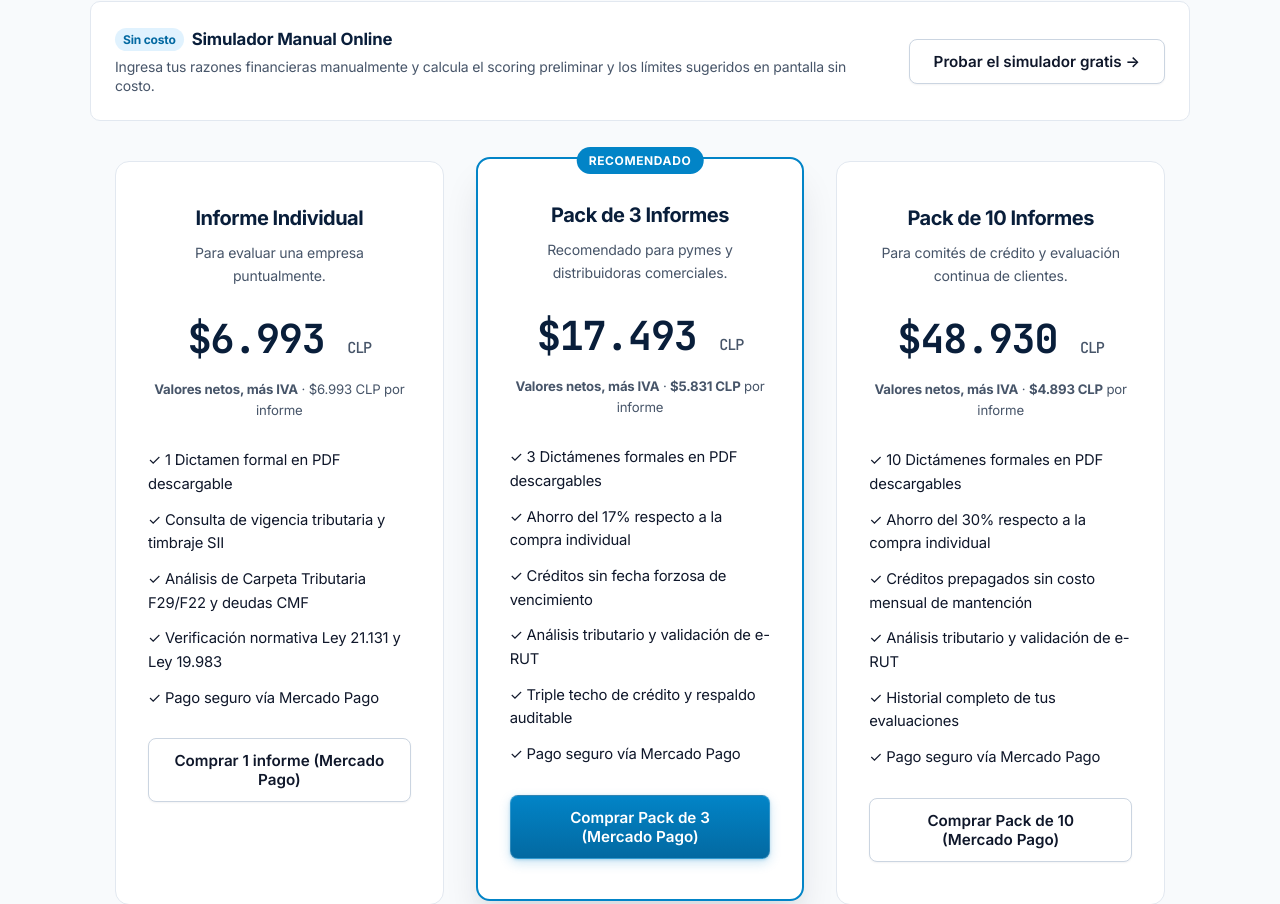
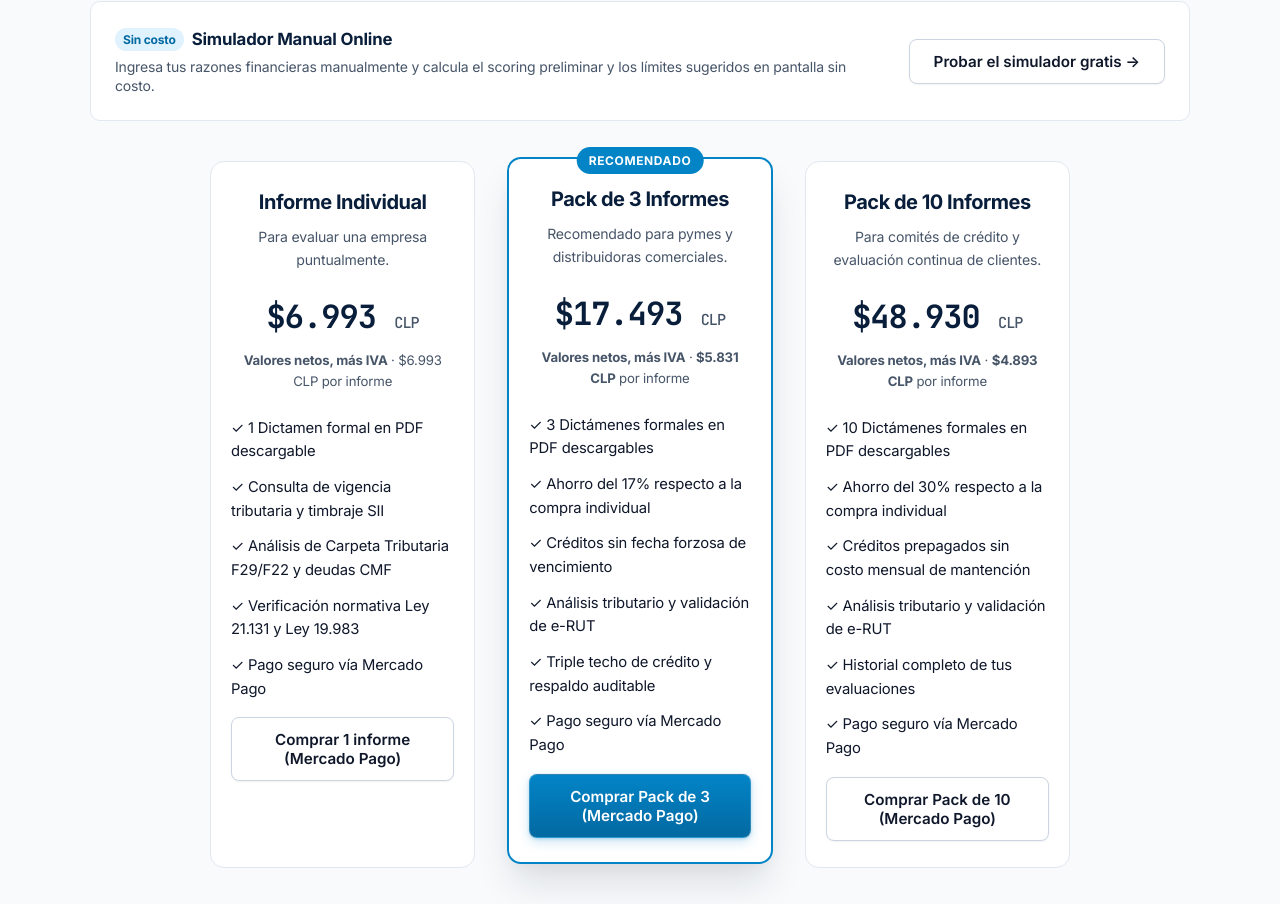
Before and after one commit to miltoncresporeyes-png/creditoB2B, a website: page landing.html in a window 1280 px wide. Shown: the part 4925-5829 px from the top of the page. Drawn offline with Linux system fonts and the light colour scheme.

Commit message:
style(pricing): reducir tamano visual de planes

```diff
--- a/assets/landing.css
+++ b/assets/landing.css
@@ -499,7 +499,7 @@ body {
   background: var(--color-surface);
   border: 1px solid var(--color-border);
   border-radius: var(--radius-lg);
-  padding: 2.5rem 2rem;
+  padding: 1.5rem 1.25rem;
   text-align: center;
   position: relative;
   transition: all 0.2s ease;
@@ -534,7 +534,7 @@ body {
 }
 
 .pricing-price {
-  font-size: 2.5rem;
+  font-size: 2rem;
   font-weight: 800;
   color: var(--color-primary);
   margin: 1.25rem 0 0.5rem;
@@ -549,7 +549,7 @@ body {
 .pricing-features {
   list-style: none;
   text-align: left;
-  margin: 1.75rem 0;
+  margin: 1rem 0;
   display: flex;
   flex-direction: column;
   gap: 0.75rem;
--- a/landing.html
+++ b/landing.html
@@ -486,7 +486,7 @@
         </div>
       </div>
 
-      <div class="grid-3" style="max-width: 1050px; margin: 0 auto; align-items: stretch;">
+      <div class="grid-3" style="max-width: 860px; margin: 0 auto; align-items: stretch;">
         <!-- Plan 1: Individual -->
         <div class="pricing-card">
           <h3 class="pricing-title">Informe Individual</h3>
```
